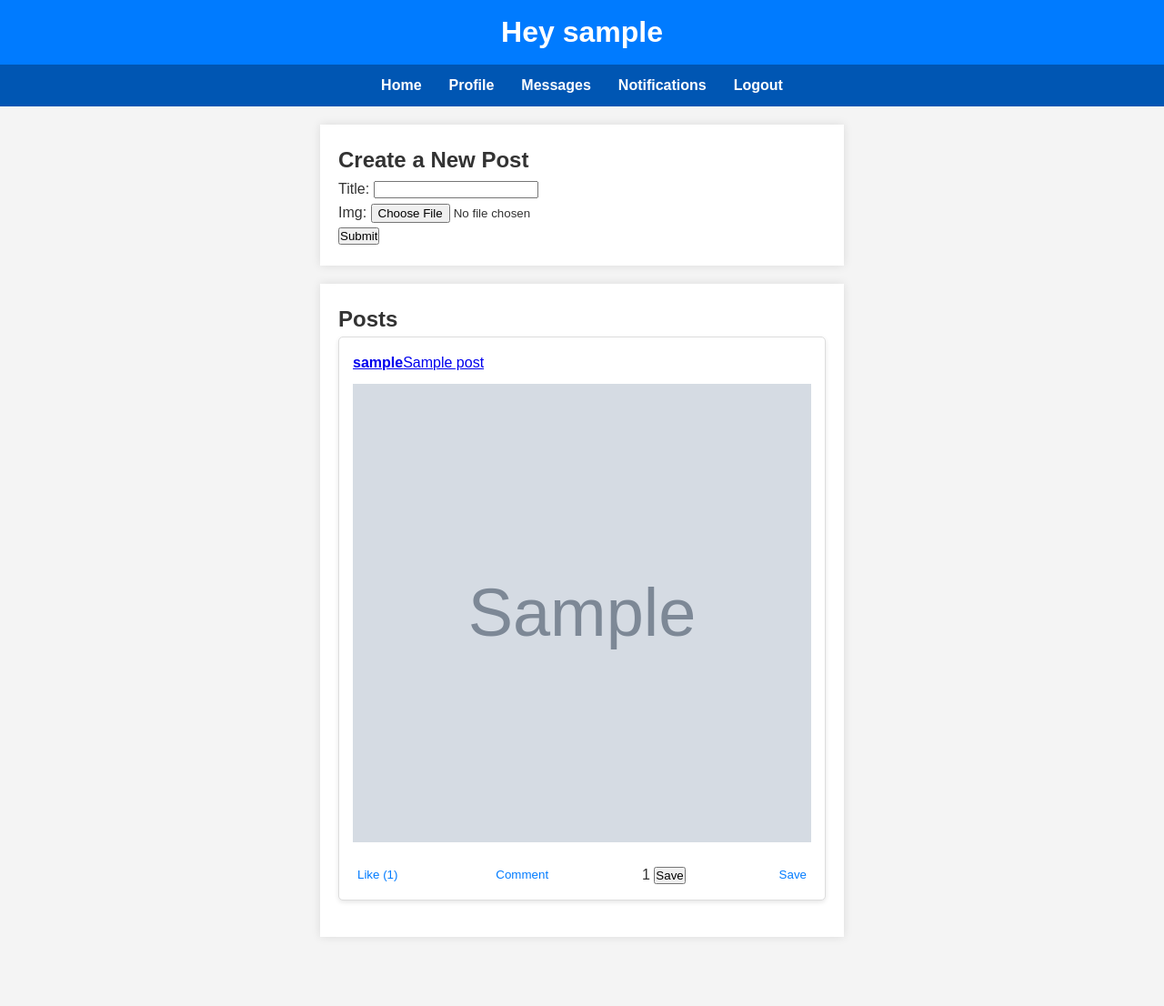
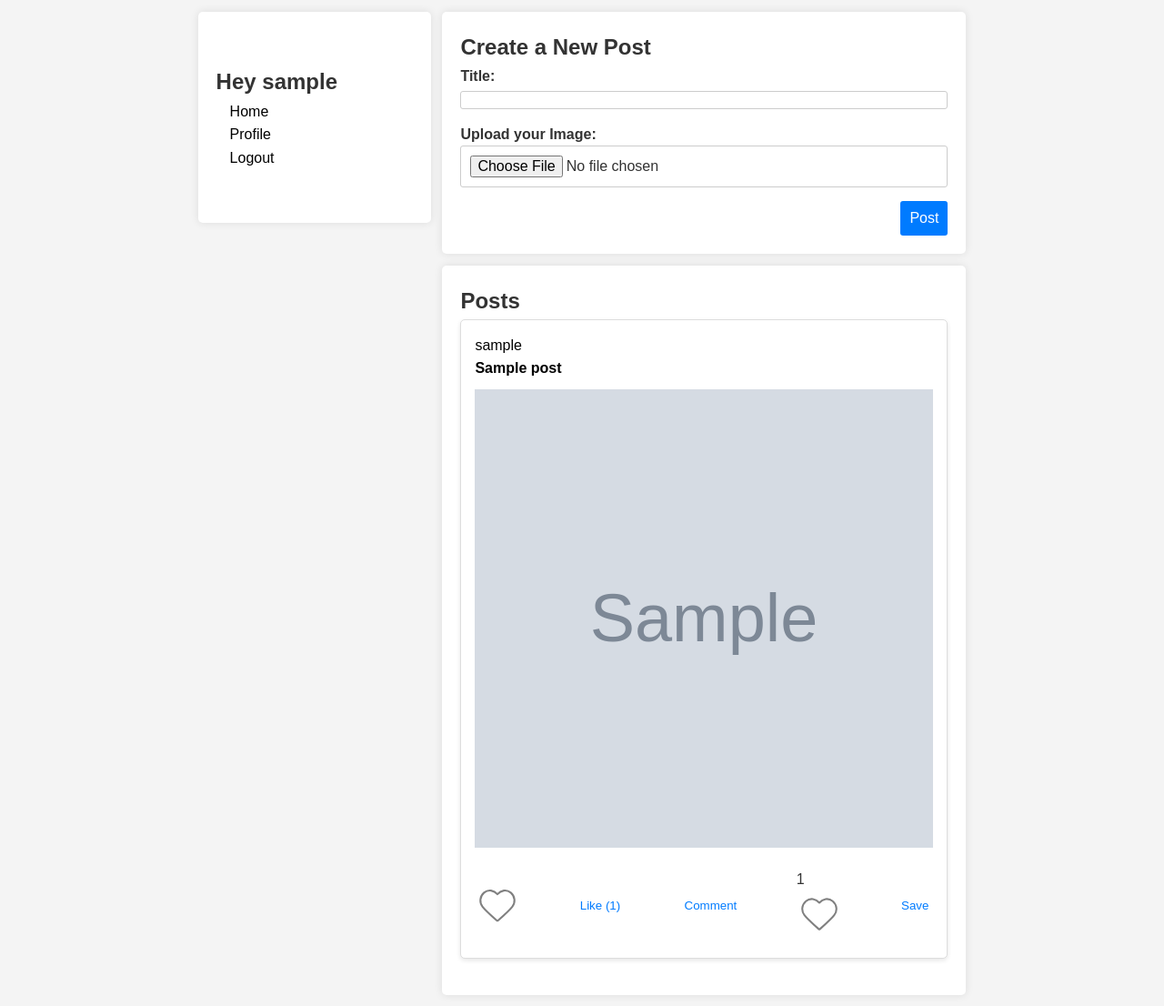
Before and after one commit to joel-koshy/Django-Social-App, a Django app: page /posts/ in a window 1280 px wide. Shown: the whole page at 91% size. Before the commit the page ends 990 px from the top, so only its background shows below. Run offline with Django 5.2, Linux system fonts and the light colour scheme; a user stored in the database is signed in; tables that the repository leaves empty hold one stand-in row (values such as "Sample post"); grey boxes marked "Sample" are stand-in pictures.

Commit message:
CSS UPDATES Icon for likes

```diff
--- a/main/forms.py
+++ b/main/forms.py
@@ -3,7 +3,7 @@ from .models import Post
 from django import forms
 class PostForm(ModelForm):
     title = forms.CharField(required=True)
-    img=forms.ImageField(required=True)
+    img=forms.ImageField(label="Upload your Image", required=True)
 
     class Meta:
         model=Post
--- a/main/serializers.py
+++ b/main/serializers.py
@@ -12,7 +12,6 @@ class UserSerializer(serializers.ModelSerializer):
     class Meta():
         model=User
         fields = ['follower_list', 'id', 'username', 'email', 'followers', 'password', 'created_posts', 'saved_posts']
-
     def get_follower_list(self, obj):
         followers = Follow.objects.filter(user=obj.id)
         serialized_followers = FollowSerializer(followers, many=True)
--- a/main/templates/main/base.html
+++ b/main/templates/main/base.html
@@ -17,6 +17,8 @@
 
         /* General Styles */
         body {
+            display: flex;
+            justify-content: center;
             font-family: Arial, sans-serif;
             background-color: #f4f4f4;
             color: #333;
@@ -29,31 +31,39 @@
             padding: 10px 20px;
             text-align: center;
         }
-
+        a {
+            text-decoration: none;
+            color: black;
+        }
+        a:visited{
+            color: black;
+        }
         nav {
+            margin: none;
             display: flex;
+            flex-direction: column;
+            max-width: 20vw;
+            height: 29vh;
             justify-content: center;
             background: #0056b3;
             padding: 10px;
         }
 
         nav a {
-            color: #fff;
-            text-decoration: none;
             margin: 0 15px;
-            font-weight: bold;
         }
 
-        nav a:hover {
+        a:hover {
             color: #ffdd57;
         }
 
         .container {
             width: 45vw;
-            margin: 20px auto;
+            margin: 1vw 0.5vw;
             padding: 20px;
             background: #fff;
             box-shadow: 0px 0px 10px rgba(0, 0, 0, 0.1);
+            border-radius: 5px;
         }
 
         footer {
@@ -88,29 +98,30 @@
     {% endblock %}
 </head>
 <body>
-    <header>
+
+    <nav class="container">
+
         {%if user.is_authenticated%}
         <h1>Hey {{user.username}}</h1>
         {%else%}
-        <h1>Social Media App</h1>
+        <h1>SMA Project</h1>
         {%endif%}
 
-    </header>
-
-    <nav>
         <a href="{%url 'post_page'%}">Home</a>
         <a href="/user/{{user.id}}">Profile</a>
-        <a href="">Messages</a>
-        <a href="">Notifications</a>
         {%if user.is_authenticated%}
         <a href="{%url 'login_page' %}">Logout</a>
         {%else%}
         <a href="{%url 'login_page' %}">Login</a>
         {%endif%}
     </nav>
+    <main>
+
         {% block content %}
         <!-- Content from child templates will be inserted here -->
         {% endblock %}
+    </main>
+
 <!--
     <footer>
         <p>&copy; 2024 Social Media App. All rights reserved.</p>
--- a/main/templates/main/post.html
+++ b/main/templates/main/post.html
@@ -6,40 +6,44 @@
 
 {% block extra_css %}
     <style>
-        .create-post-container {
-            width: 400px;
-            margin: 50px auto;
-            padding: 20px;
-            background-color: #fff;
-            border: 1px solid #ddd;
-            border-radius: 5px;
-            box-shadow: 0px 2px 5px rgba(0, 0, 0, 0.1);
+        .create-post {
+           display: flex;
+           flex-direction: column;
+           align-items: flex-end;
         }
 
-        .create-post-container h2 {
+        .create-post h2 {
             text-align: center;
             margin-bottom: 20px;
         }
 
-        .create-post-container form {
+        .create-post form {
             display: flex;
             flex-direction: column;
         }
 
-        .create-post-container label {
+        .create-post label {
             margin-bottom: 5px;
             font-weight: bold;
+            width: 100%;
         }
-
-        .create-post-container input[type="file"] {
-            padding: 10px;
+        .create-post div{
+            width: 100%;
+        }
+        .create-post input{
+            width: 100%;
             margin-bottom: 15px;
             border: 1px solid #ccc;
             border-radius: 3px;
             font-size: 16px;
+
         }
 
-        .create-post-container button {
+        .create-post input[type="file"] {
+            padding: 10px;
+                    }
+
+        .create-post button {
             padding: 10px;
             background-color: #007bff;
             color: #fff;
@@ -48,13 +52,14 @@
             font-size: 16px;
             cursor: pointer;
             transition: background-color 0.3s;
+            width: fit-content;
         }
 
-        .create-post-container button:hover {
+        .create-post button:hover {
             background-color: #0056b3;
         }
 
-        .create-post-container .error {
+        .create-post .error {
             color: #ff0000;
             margin-bottom: 15px;
             text-align: center;
@@ -72,7 +77,7 @@
 
         .post-header {
             display: flex;
-            align-items: center;
+            flex-direction: column;
             margin-bottom: 10px;
         }
 
@@ -83,15 +88,16 @@
             height: 50px;
         }
 
-        .post-header .user-name {
+        .post-title{
             font-weight: bold;
         }
-
         .post-header .post-date {
             color: #777;
             margin-left: auto;
         }
-
+        .save_button{
+            display: none;
+        }
         .post-image {
             width: 100%;
             margin-bottom: 15px;
@@ -108,7 +114,11 @@
             display: flex;
             justify-content: space-between;
         }
-
+        .post-actions svg{
+            width: 50px;
+            aspect-ratio: 1;
+            stroke:gray;
+        }
         .post-actions button {
             background-color: transparent;
             border: none;
@@ -127,21 +137,23 @@
     {%if user.is_authenticated%}
         <div class="container">
             <h2>Create a New Post</h2>
-        <form action="{%url 'post_page'%}" method="post" enctype="multipart/form-data">
+            <form class="create-post" action="{%url 'post_page'%}" method="post" enctype="multipart/form-data">
                 {%csrf_token%}
                 {{form}}
-            <input type="submit">
+                <button type="submit">Post</button>
             </form>
             <!-- {%if form.errors%}
                 <div class="error">
                     Please correct the error(s) below.
                 </div>
             {% endif %} -->
-<!--
-        <form method="post" action="{%url 'post_page'%}" enctype="multipart/form-data">
+
+            <!-- <form class="create-post" method="post" action="{%url 'post_page'%}" enctype="multipart/form-data">
                 {% csrf_token %}
+                <label for="title">Title</label>
+                <input type="text" name="title" id="title" required >
                 <label for="image">Upload Image</label>
-            <input type="file" name="image" id="image" required>
+                <input type="file" name="image" id="image" required accept="image/*">
 
                 <button type="submit">Post</button>
             </form>  -->
@@ -158,7 +170,7 @@
                     <!-- <img src="{{ post.user.profile_picture_url }}" alt="User Profile Picture"> -->
 
                     <a href="../user/{{post.author.id}}" class="user-name">{{ post.author.username }}</a>
-                    <a href="{{post.id}}" class="">{{post.title}}</a>
+                    <a href="{{post.id}}" class="post-title">{{post.title}}</a>
                     <!-- <div class="post-date">{{ post.created_at|date:"F d, Y H:i" }}</div> -->
                 </div>
 
@@ -167,12 +179,25 @@
                 </div>
 
                 <div class="post-actions">
+                    <?xml version="1.0" encoding="utf-8"?><!-- Uploaded to: SVG Repo, www.svgrepo.com, Generator: SVG Repo Mixer Tools -->
+                    <svg viewBox="0 0 24 24" fill="none" xmlns="http://www.w3.org/2000/svg">
+                        <path fill-rule="evenodd" clip-rule="evenodd" d="M12 6.00019C10.2006 3.90317 7.19377 3.2551 4.93923 5.17534C2.68468 7.09558 2.36727 10.3061 4.13778 12.5772C5.60984 14.4654 10.0648 18.4479 11.5249 19.7369C11.6882 19.8811 11.7699 19.9532 11.8652 19.9815C11.9483 20.0062 12.0393 20.0062 12.1225 19.9815C12.2178 19.9532 12.2994 19.8811 12.4628 19.7369C13.9229 18.4479 18.3778 14.4654 19.8499 12.5772C21.6204 10.3061 21.3417 7.07538 19.0484 5.17534C16.7551 3.2753 13.7994 3.90317 12 6.00019Z"  stroke-linecap="round" stroke-linejoin="round"/>
+                    </svg>
+
                     <button>Like ({{ post.likes }})</button>
                     <button>Comment</button>
                     <form class="save_form" method="post" action="{{post.id}}/save" target="_self">
                         {%csrf_token%}
+                        <p>
                             {{post.saves}}
-                        <input type="submit" value="Save" class="save_button">
+                        </p>
+                        <label for="save{{post.id}}">
+                            <?xml version="1.0" encoding="utf-8"?><!-- Uploaded to: SVG Repo, www.svgrepo.com, Generator: SVG Repo Mixer Tools -->
+                            <svg viewBox="0 0 24 24" fill="none" xmlns="http://www.w3.org/2000/svg">
+                                <path fill-rule="evenodd" clip-rule="evenodd" d="M12 6.00019C10.2006 3.90317 7.19377 3.2551 4.93923 5.17534C2.68468 7.09558 2.36727 10.3061 4.13778 12.5772C5.60984 14.4654 10.0648 18.4479 11.5249 19.7369C11.6882 19.8811 11.7699 19.9532 11.8652 19.9815C11.9483 20.0062 12.0393 20.0062 12.1225 19.9815C12.2178 19.9532 12.2994 19.8811 12.4628 19.7369C13.9229 18.4479 18.3778 14.4654 19.8499 12.5772C21.6204 10.3061 21.3417 7.07538 19.0484 5.17534C16.7551 3.2753 13.7994 3.90317 12 6.00019Z"  stroke-linecap="round" stroke-linejoin="round"/>
+                            </svg>
+                        </label>
+                        <input type="submit"  class="save_button" id="save{{post.id}}">
                     </form>
                     <button id="save-button" post_id="{{post.id}}">Save</button>
                 </div>
@@ -186,14 +211,16 @@
     <script>
         const posts = document.querySelectorAll('.save_form')
         posts.forEach(function(element) {
-                console.log("hello world")
+                console.log(element)
                 element.addEventListener('submit', function(event){
                 event.preventDefault();
                 const formData = new FormData(this);
-                console.log(formData, formData.get('csrfmiddlewaretoken'))
                 const url = element.getAttribute('action')
-                const button_value = element[1].getAttribute('value')
-                if(button_value.length == 5){
+                const button = element.children[2].children[0]
+
+                const button_value = button.getAttribute('fill')
+                console.log(button, button_value);
+                if(button_value.length == 3){
                     fetch(url, {
                         method:'DELETE',
                         headers:{
@@ -209,7 +236,7 @@
                         console.error('Error', error);
                     })
 
-                    element[1].setAttribute('value', 'Save');
+                    button.setAttribute('fill', 'none');
                 }
                 else{
                         fetch(url, {
@@ -224,7 +251,7 @@
                             console.error('Error', error);
                         });
 
-                    element[1].setAttribute('value', 'Saved');
+                    button.setAttribute('fill', 'red');
                 }
 
             });
--- a/main/templates/main/user.html
+++ b/main/templates/main/user.html
@@ -177,7 +177,7 @@
             </div>
             <div class="follow-info">
                 <span>Followers: {{ data.followers }}</span>
-                <span>Following: {{ user.following_count }}</span>
+                <span>Following: {{following|length}}</span>
             </div>
         </div>
 
--- a/main/views/post.py
+++ b/main/views/post.py
@@ -18,7 +18,7 @@ def get_create_post(request):
     serialized_posts = PostSerializer(queryset, many=True)
     print(request.method)
     if request.method=='POST' and request.user.is_authenticated:
-        # print(request.FILES)
+        print(request.FILES)
         data = {
             "author": request.user.id,
             "title": request.POST.get("title"),
@@ -39,7 +39,7 @@ def get_create_post(request):
             form=PostForm()
             return render(request, 'main/post.html', {'posts': serialized_posts.data, "form": form})
         else:
-            return render(request, 'main/post.html', {'post': serialized_posts.data, "form": None})
+            return render(request, 'main/post.html', {'posts': serialized_posts.data, "form": None})
 
 @api_view(['GET', 'POST'])
 def get_comment_single_post(request, pk):
@@ -76,12 +76,21 @@ class Comment(CreateAPIView):
 def save(request, id):
     # print(request.body)
     if request.method == 'POST':
-        serialized_request = SavedPostSerializer(data={'user':request.user.id, 'post_id':id})
+
+        data = {
+            "user":request.user.id,
+            "post_id":id,
+        }
+        if Save.objects.filter(user=request.user.id, post=id).exists():
+            return Response({"message": "Post already Saved"}, status.HTTP_200_OK)
+
+        serialized_request = SavedPostSerializer(data=data)
         if not serialized_request.is_valid():
             return Response(serialized_request.errors,status.HTTP_400_BAD_REQUEST)
 
         serialized_request.save()
-        return Response(serialized_request.data, status.HTTP_200_OK)
+
+        return Response( status.HTTP_200_OK)
     elif request.method == 'DELETE':
         selected_item = get_object_or_404(Save, user=request.user.id, post=id )
         selected_item.delete()
```
Also changed, not shown: main/templates/main/login.html (+11 -20 lines), main/templates/main/stuff.txt (added, +9 -0 lines), main/templates/main/heart-svgrepo-com.svg (added). Lines whose indentation alone changed are shown as unchanged.
